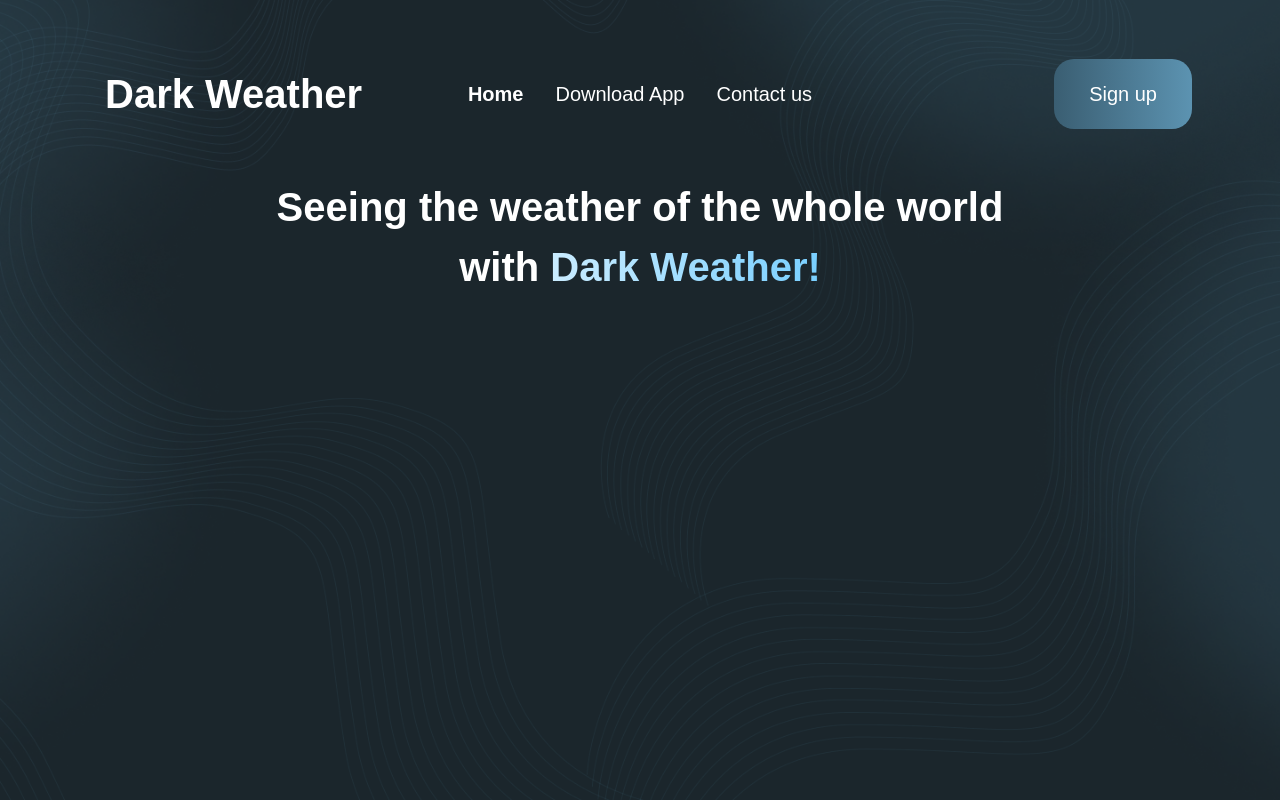
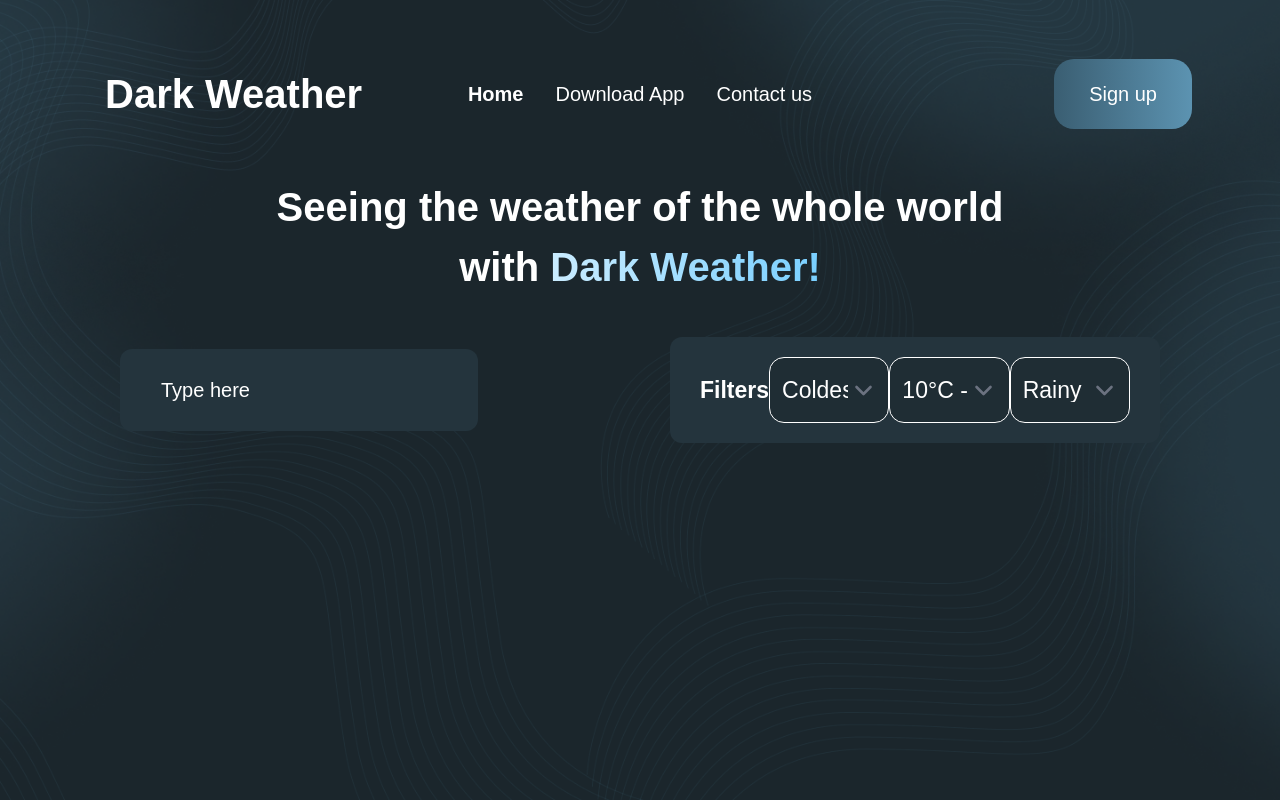
Before and after one commit to Finyahrua/weather-app, a React (Vite) app: page / in a window 1280 px wide. Built offline with nearby package versions, Linux system fonts and the light colour scheme; what prettier-plugin-tailwindcss would draw is missing.

Commit message:
done with search and filters component

```diff
--- a/src/App.jsx
+++ b/src/App.jsx
@@ -1,12 +1,13 @@
 import React, { useEffect } from "react";
-import { Banner, NavBar } from "./components";
+import { Banner, NavBar, SearchAndFilters } from "./components";
 
 function App() {
   return (
     <div className="flex h-screen w-full flex-1 bg-[url('./assets/images/Home.png')] bg-cover">
-      <div className="mx-[80px] w-full mt-[51px]">
+      <div className="mx-[80px] mt-[51px] w-full">
         <NavBar />
-        <Banner/>
+        <Banner />
+        <SearchAndFilters />
       </div>
     </div>
   );
--- a/src/components/Search & Filters.jsx
+++ b/src/components/Search & Filters.jsx
@@ -1,9 +1,45 @@
-import React from 'react'
+import React from "react";
 
 const SearchAndFilters = () => {
   return (
-    <div>Search & Filters</div>
-  )
-}
+    <div className="mx-[40px]  flex flex-row items-center justify-between text-white">
+      <input
+        type="text"
+        placeholder="Type here"
+        className="input w-full max-w-[358px]
+rounded-[12px] bg-[#24343D] py-[40px] px-[40px] font-poppins text-[20px] font-extralight placeholder:text-white"
+      />
+      <div className="ml-[192px] flex w-full max-w-[800px] items-center justify-around rounded-[12px] bg-[#24343D] py-[20px]">
+        <h1 className="ml-[30px] font-poppins text-[23px] font-bold">
+          Filters
+        </h1>
+        <select className="  w-full max-w-[160px] rounded-[15px] border border-white bg-[#1F2D34] py-[20px] font-poppins text-[23px] font-normal">
+          <option disabled selected>
+            Coldest
+          </option>
+          <option>Warm</option>
+          <option>Hot</option>
+          <option>Cool</option>
+        </select>
+        <select className="  w-full max-w-[180px] rounded-[15px] border border-white bg-[#1F2D34] py-[20px] font-poppins text-[23px] font-normal">
+          <option disabled selected>
+            10°C - 20°C
+          </option>
+          <option>10°C - 20°C</option>
+          <option>Hot</option>
+          <option>Cool</option>
+        </select>
+        <select className="  mr-[30px] w-full max-w-[160px] rounded-[15px] border border-white bg-[#1F2D34] py-[20px] font-poppins text-[23px] font-normal">
+          <option disabled selected>
+            Rainy
+          </option>
+          <option>Rainy</option>
+          <option>Hot</option>
+          <option>Cool</option>
+        </select>
+      </div>
+    </div>
+  );
+};
 
-export default SearchAndFilters
+export default SearchAndFilters;
--- a/src/components/index.js
+++ b/src/components/index.js
@@ -1,3 +1,4 @@
 import NavBar from "./NavBar.jsx";
 import Banner from "./Banner.jsx";
-export { NavBar, Banner };
+import SearchAndFilters from "./Search & Filters.jsx";
+export { NavBar, Banner , SearchAndFilters};
```
